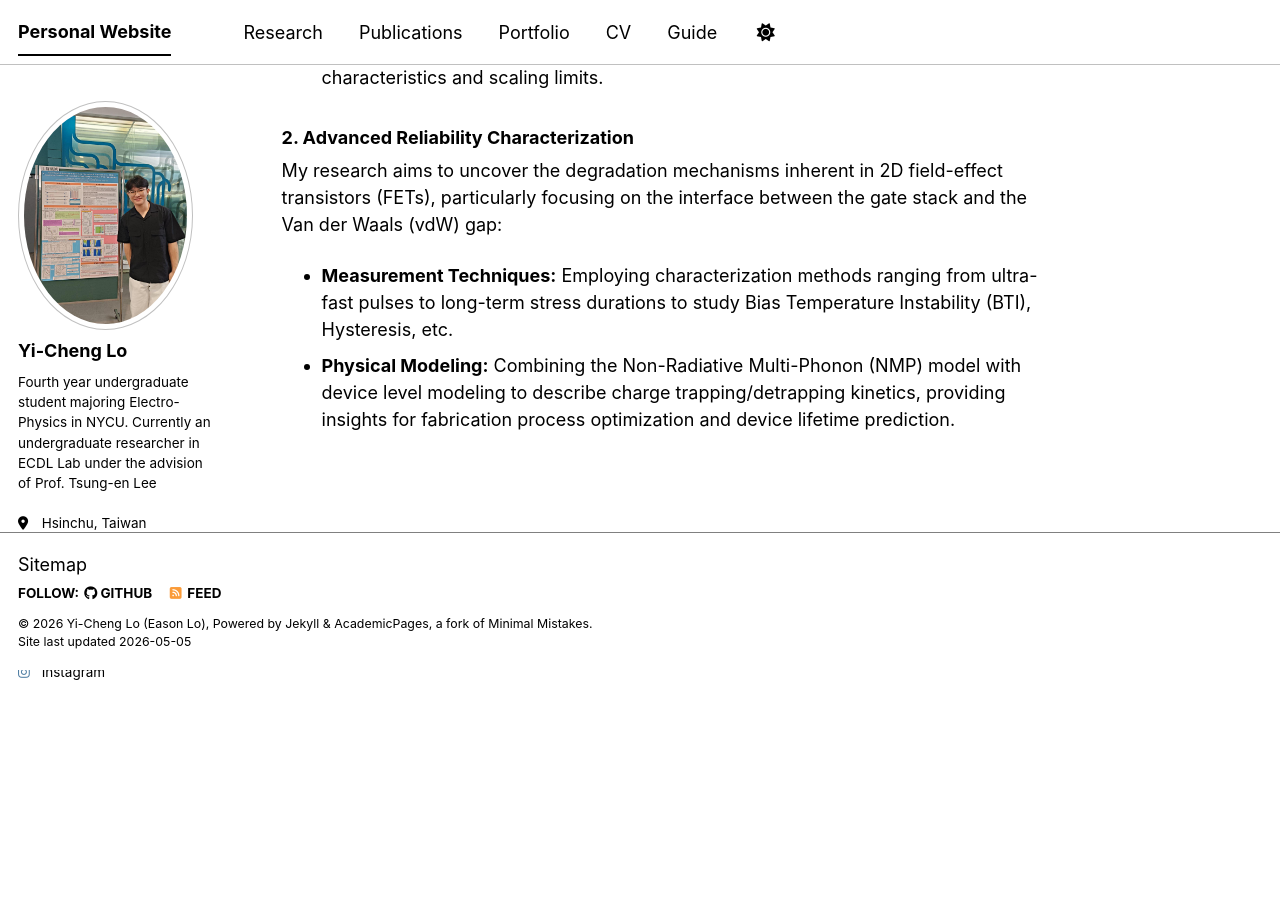
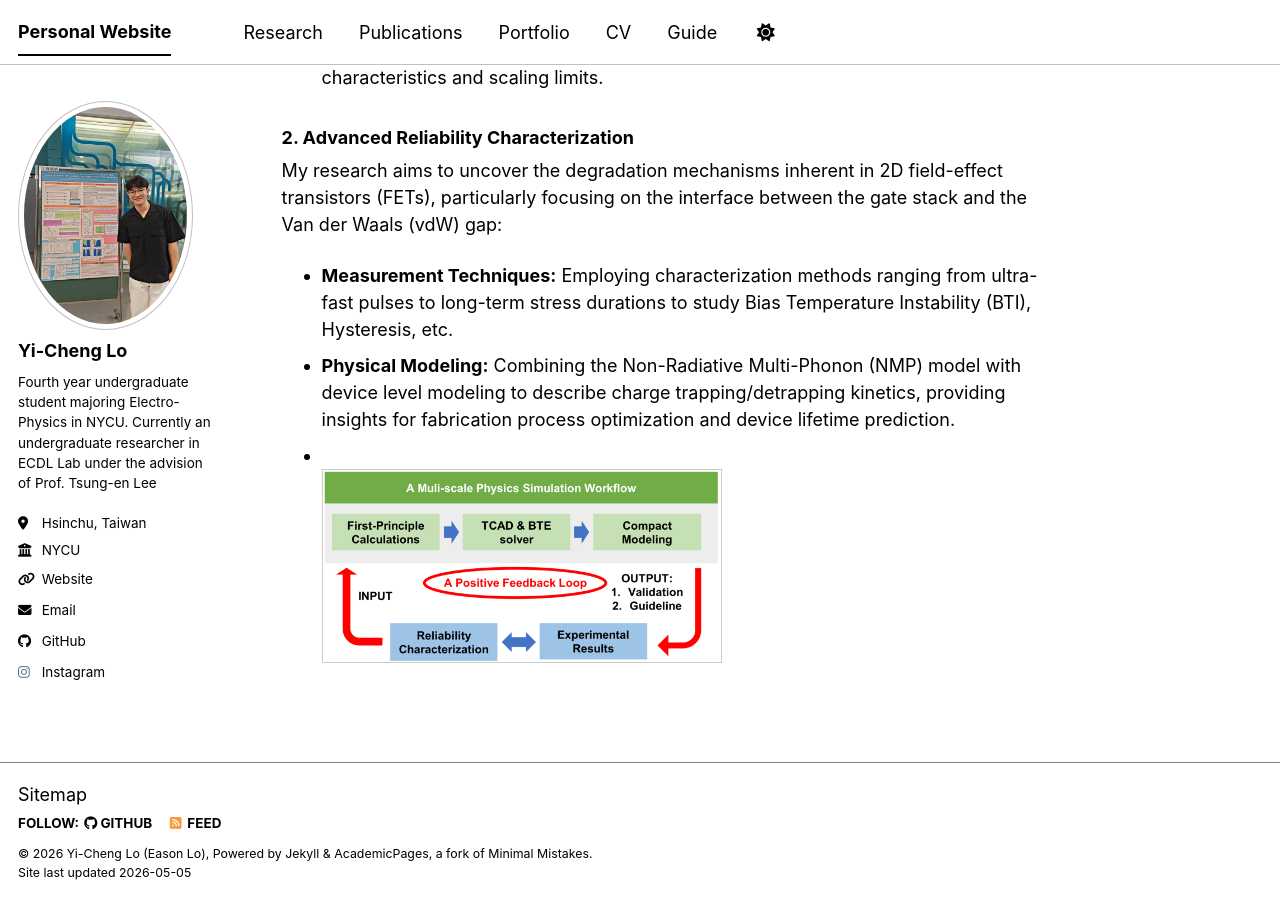
Before and after one commit to Deulgisocute/easonlocv, a Jekyll site: the page built from _pages/about.md, in a window 1280 px wide and 900 px high, scrolled down 664 px. Built offline with Jekyll 4.4.1, drawn with Linux system fonts in a browser that asks for light colours; a script bundle is joined from its source files by our own code; library files that are not in the unit come from our copies; before the commit the page ends 1334 px from its top, so only the background shows below that.

Commit message:
Update about.md

```diff
--- a/_pages/about.md
+++ b/_pages/about.md
@@ -22,3 +22,5 @@ I am interested in developing a holistic understanding of carrier transport in 2
 My research aims to uncover the degradation mechanisms inherent in 2D field-effect transistors (FETs), particularly focusing on the interface between the gate stack and the Van der Waals (vdW) gap:
 *   **Measurement Techniques:** Employing characterization methods ranging from ultra-fast pulses to long-term stress durations to study Bias Temperature Instability (BTI), Hysteresis, etc.
 *   **Physical Modeling:** Combining the Non-Radiative Multi-Phonon (NMP) model with device level modeling to describe charge trapping/detrapping kinetics, providing insights for fabrication process optimization and device lifetime prediction.
+*
+<br/><img src="{{ site.baseurl }}/images/multiscal_modeling.png" style="width: 400px; border: 1px solid #ccc;">
```
